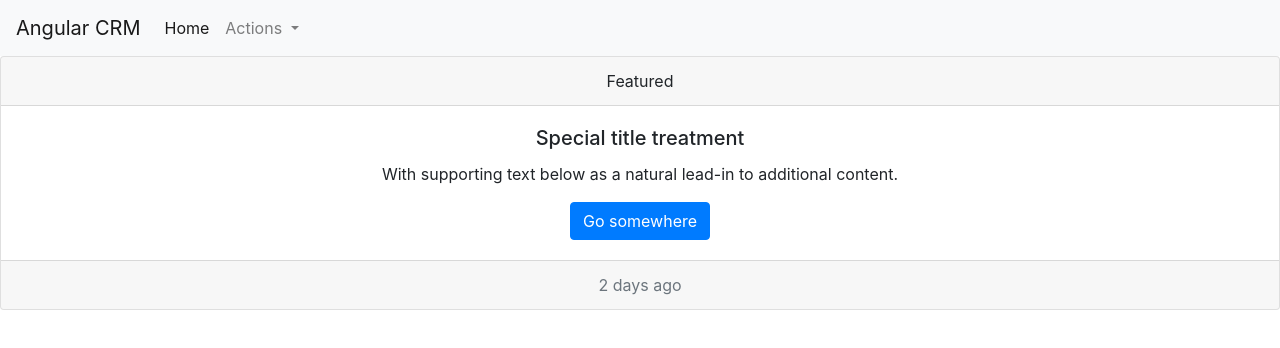
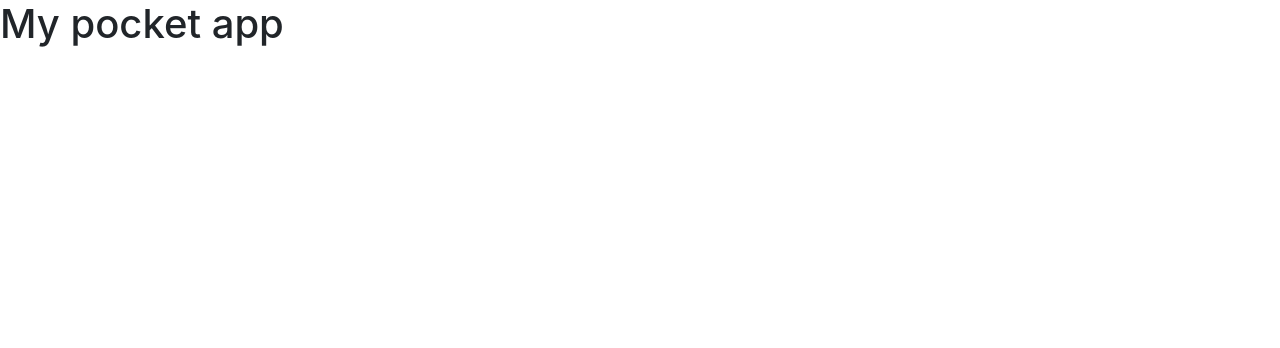
Before and after one commit to salazar-codes/mypocket-ui, an Angular app: page / in a window 1280 px wide. Shown: the top 348 px of the page. Built offline with nearby package versions, Linux system fonts and the light colour scheme.

Commit message:
Second commit

```diff
--- a/src/app/app.component.html
+++ b/src/app/app.component.html
@@ -1,50 +1,4 @@
-<nav  class="navbar navbar-expand-lg navbar-light bg-light">
-  <a  class="navbar-brand"  href="#">Angular CRM</a>
-  <button  class="navbar-toggler"  type="button"  data-toggle="collapse"  data-target="#navbarSupportedContent"  aria-controls="navbarSupportedContent"  aria-expanded="false"  aria-label="Toggle navigation">
-  <span  class="navbar-toggler-icon"></span>
-  </button>
-<div  class="collapse navbar-collapse"  id="navbarSupportedContent">
-  <ul  class="navbar-nav mr-auto">
-      <li  class="nav-item active">
-      <a  class="nav-link"  href="#">Home <span  class="sr-only">(current)</span></a>
-      </li>
-      <li  class="nav-item dropdown">
-      <a  class="nav-link dropdown-toggle"  href="#"  id="navbarDropdown"  role="button"  data-toggle="dropdown"  aria-haspopup="true"  aria-expanded="false">
-      Actions
-      </a>
-      <div  class="dropdown-menu"  aria-labelledby="navbarDropdown">
-      <a  class="dropdown-item" [routerLink]="'/accounts'"> Accounts </a>
-      <a  class="dropdown-item" [routerLink]="'/create-account'"> Create Account </a>
-      <div  class="dropdown-divider"></div>
-      <a  class="dropdown-item" [routerLink]="'/contacts'"> Contacts </a>
-      <a  class="dropdown-item" [routerLink]="'/create-contact'"> Create Contact </a>
-      <div  class="dropdown-divider"></div>
-      <a  class="dropdown-item" [routerLink]="'/leads'"> Leads </a>
-      <a  class="dropdown-item" [routerLink]="'/create-lead'"> Create Lead </a>
-      <div  class="dropdown-divider"></div>
-      <a  class="dropdown-item" [routerLink]="'/opportunities'"> Opportunities </a>
-      <a  class="dropdown-item" [routerLink]="'/create-opportunity'"> Create Opportunity </a>
-      </div>
-      </li>
-</ul>
-</div>
-</nav>
-
-<div class="card text-center">
-  <div class="card-header">
-    Featured
-  </div>
-  <div class="card-body">
-    <h5 class="card-title">Special title treatment</h5>
-    <p class="card-text">With supporting text below as a natural lead-in to additional content.</p>
-    <a href="#" class="btn btn-primary">Go somewhere</a>
-  </div>
-  <div class="card-footer text-muted">
-    2 days ago
-  </div>
-</div>
-
-
+<h1>My pocket app</h1>
 <div  class="container-fluid">
   <router-outlet></router-outlet>
 </div>
```
